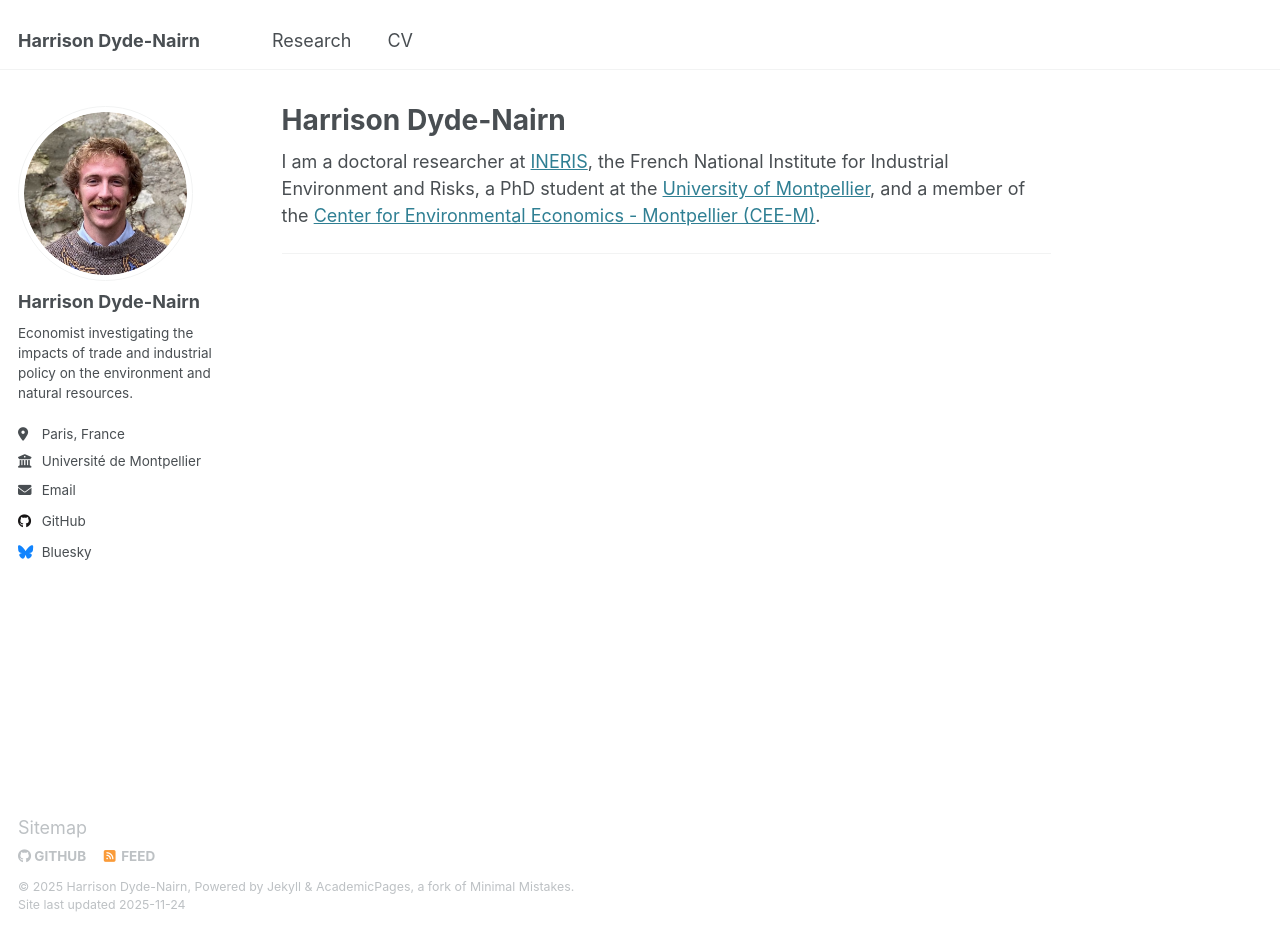
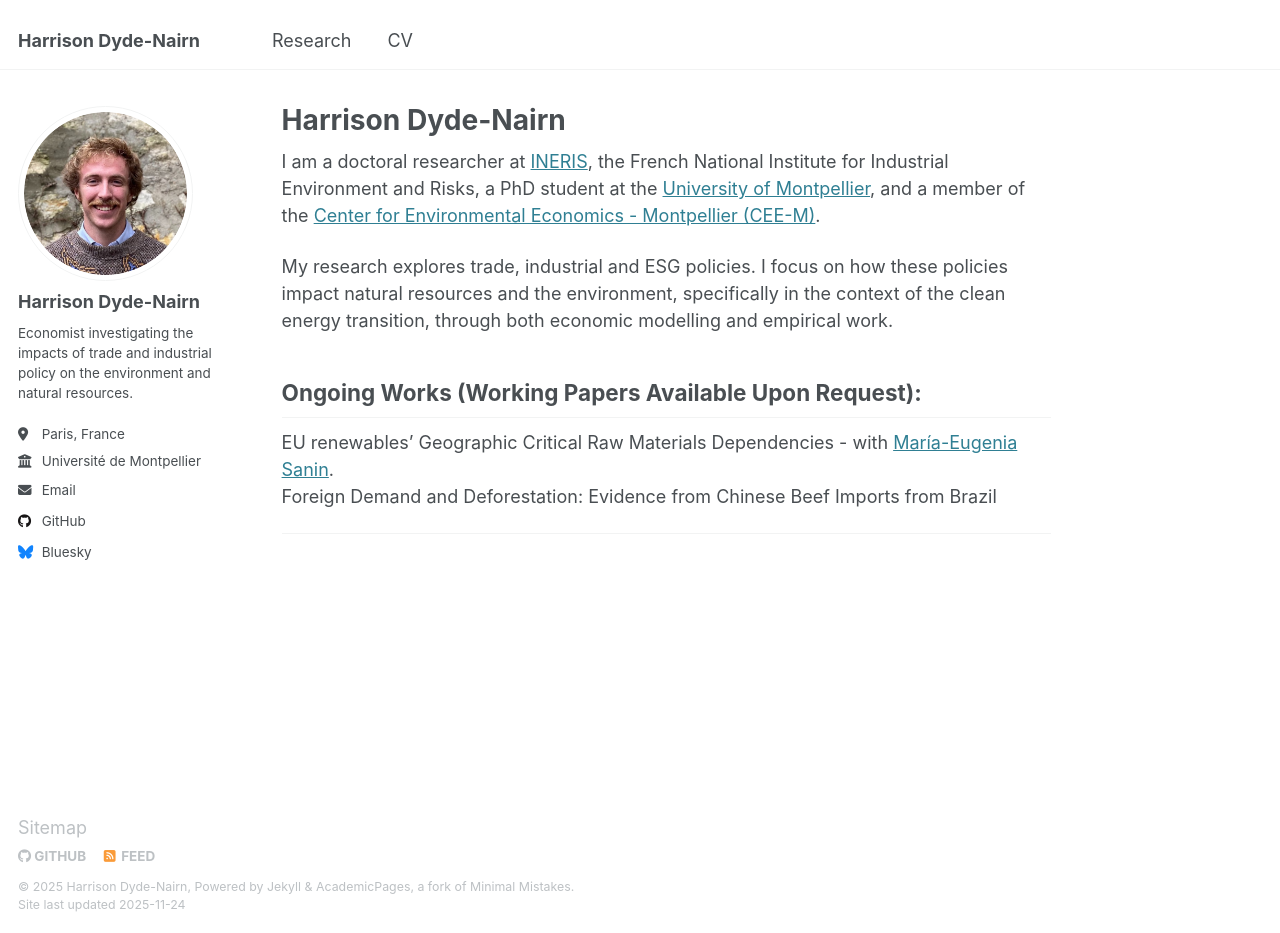
Before and after one commit to hdydenairn/hdydenairn.github.io, a Jekyll site: the page built from _pages/about.md, in a window 1280 px wide and 933 px high. Built offline with Jekyll 4.4.1, drawn with Linux system fonts in a browser that asks for light colours.

Commit message:
Update about.md

```diff
--- a/_pages/about.md
+++ b/_pages/about.md
@@ -9,4 +9,11 @@ redirect_from:
 
 I am a doctoral researcher at [INERIS](https://www.ineris.fr/), the French National Institute for Industrial Environment and Risks, a PhD student at the [University of Montpellier](https://www.umontpellier.fr/), and a member of the [Center for Environmental Economics - Montpellier (CEE-M)](https://www.cee-m.fr/).
 
+My research explores trade, industrial and ESG policies. I focus on how these policies impact natural resources and the environment, specifically in the context of the clean energy transition, through both economic modelling and empirical work.
+
+## Ongoing Works (Working Papers Available Upon Request):
+
+EU renewables' Geographic Critical Raw Materials Dependencies - with [María-Eugenia Sanin](https://sites.google.com/site/meugeniasanin/).<br>
+Foreign Demand and Deforestation: Evidence from Chinese Beef Imports from Brazil
+
 ------
```
